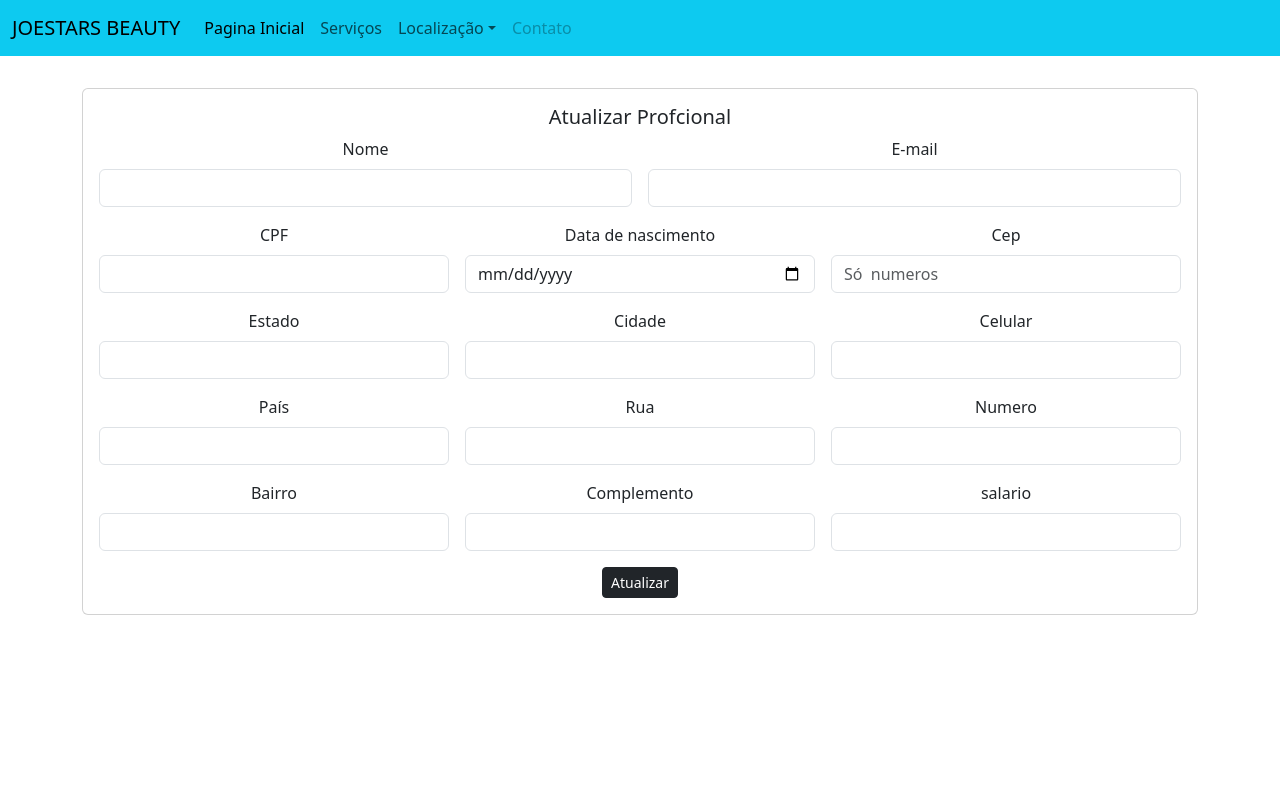
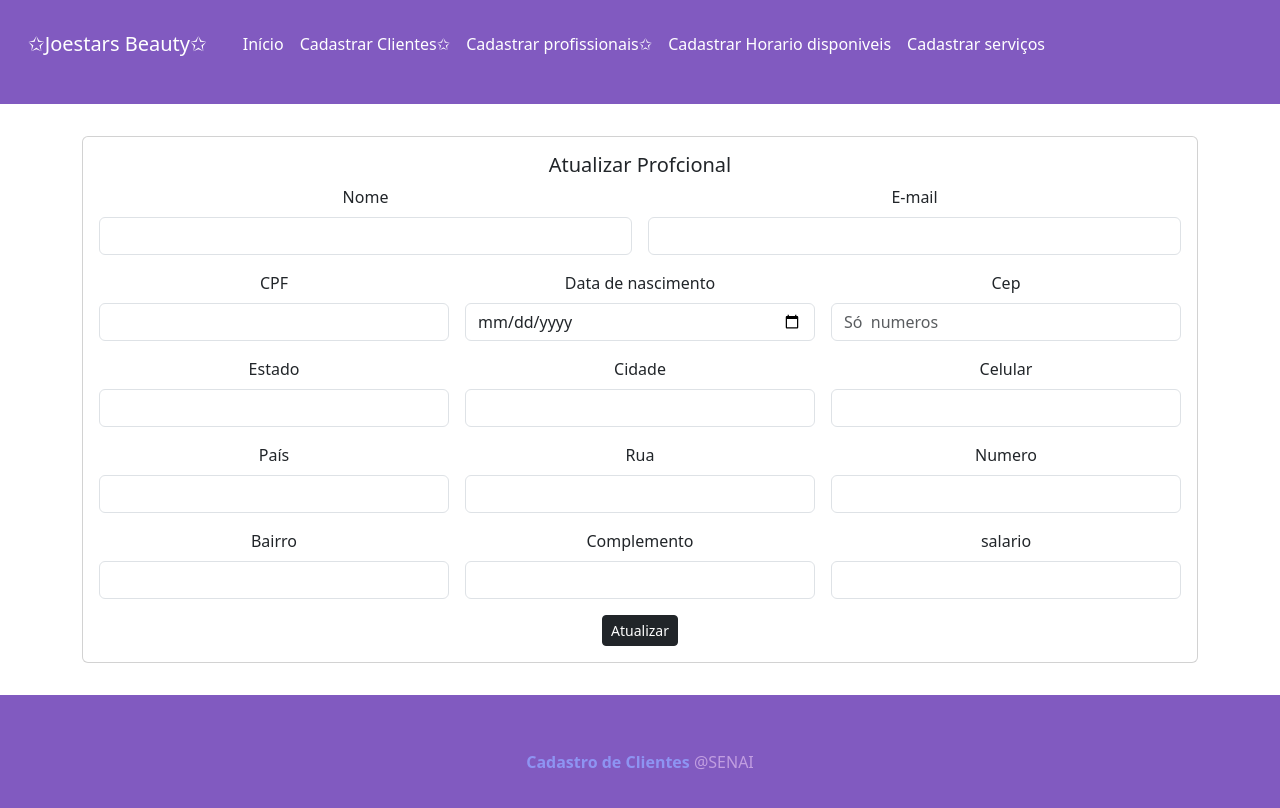
Before and after one commit to Regisjr246/Joestar, a React (Create React App) app: page /editarProfissional/1 in a window 1280 px wide. Shown: the top 808 px of the page. Built offline with nearby package versions, Linux system fonts and the light colour scheme; no server answers.

Commit message:
terminado

```diff
--- a/src/components/CadastroAgenda.tsx
+++ b/src/components/CadastroAgenda.tsx
@@ -114,7 +114,7 @@ const CadastroAgenda = () => {
 
                     <div className='card'>
                         <div className='card-body'>
-                            <h5 className='card-title'>Cadastrar </h5>
+                            <h5 className='card-title'>Cadastrar horario disponiveis </h5>
                             <form onSubmit={cadastrarAgenda} className='row g-3'>
                                 <div className='col-6'>
                                     <label htmlFor="nome" className='form-label'>Profcional_Id</label>
--- a/src/components/EditarAgenda.tsx
+++ b/src/components/EditarAgenda.tsx
@@ -2,7 +2,7 @@ import React, { Component, useState, ChangeEvent, FormEvent, useEffect} from 're
 
 import styles from '../template.module.css';
 import Header from './Header';
-
+import Footer from "./Footer";
 import { useParams } from 'react-router-dom';
 import axios from 'axios';
 import { CadastroInterfaceProficional } from '../Interfaces/CadastroProfissionalInterface';
@@ -73,7 +73,7 @@ const EditarAgenda = () => {
                 <div className='container'>
                     <div className='card'>
                         <div className='card-body'>
-                            <h5 className='card-title'>Atualizar agenda</h5>
+                            <h5 className='card-title'>Editar horario disponiveis</h5>
                             <form onSubmit={atualizarAgenda} className='row g-3'>
 
 
@@ -102,7 +102,7 @@ const EditarAgenda = () => {
                     </div>
                 </div>
             </main>
-
+            <Footer />
             </div>
     )
 
--- a/src/components/EditarCliente.tsx
+++ b/src/components/EditarCliente.tsx
@@ -296,41 +296,9 @@ const EditarClientes = () => {
     return (
         <div>
 
+<Header />
 
 
-            <nav className="navbar navbar-expand-lg navbar-light bg-info">
-  <div className="container-fluid">
-    <a className="navbar-brand" href="#"> JOESTARS BEAUTY</a>
-    <button className="navbar-toggler" type="button" data-bs-toggle="collapse" data-bs-target="#navbarSupportedContent" aria-controls="navbarSupportedContent" aria-expanded="false" aria-label="Toggle navigation">
-      <span className="navbar-toggler-icon"></span>
-    </button>
-    <div className="collapse navbar-collapse" id="navbarSupportedContent">
-      <ul className="navbar-nav me-auto mb-2 mb-lg-0">
-        <li className="nav-item">
-          <a className="nav-link active" aria-current="page" href="#">Pagina Inicial</a>
-        </li>
-        <li className="nav-item">
-          <a className="nav-link" href="#">Serviços</a>
-        </li>
-        <li className="nav-item dropdown">
-          <a className="nav-link dropdown-toggle" href="#" id="navbarDropdown" role="button" data-bs-toggle="dropdown" aria-expanded="false">
-            Localização
-          </a>
-          <ul className="dropdown-menu" aria-labelledby="navbarDropdown">
-            <li><a className="dropdown-item" href="#">Action</a></li>
-            <li><a className="dropdown-item" href="#">Another action</a></li>
-
-            <li><a className="dropdown-item" href="#">Something else here</a></li>
-          </ul>
-        </li>
-        <li className="nav-item">
-          <a className="nav-link disabled">Contato</a>
-        </li>
-      </ul>
-
-    </div>
-  </div>
-</nav>
 <main className={styles.main}>
                 <div className='container'>
 
@@ -437,7 +405,7 @@ const EditarClientes = () => {
                     </div>
                 </div>
             </main>
-
+            <Footer />
         </div>
     )
 }
--- a/src/components/EditarProficional.tsx
+++ b/src/components/EditarProficional.tsx
@@ -296,39 +296,10 @@ const EditarProfissional = () => {
 
 
 
-            <nav className="navbar navbar-expand-lg navbar-light bg-info">
-  <div className="container-fluid">
-    <a className="navbar-brand" href="#"> JOESTARS BEAUTY</a>
-    <button className="navbar-toggler" type="button" data-bs-toggle="collapse" data-bs-target="#navbarSupportedContent" aria-controls="navbarSupportedContent" aria-expanded="false" aria-label="Toggle navigation">
-      <span className="navbar-toggler-icon"></span>
-    </button>
-    <div className="collapse navbar-collapse" id="navbarSupportedContent">
-      <ul className="navbar-nav me-auto mb-2 mb-lg-0">
-        <li className="nav-item">
-          <a className="nav-link active" aria-current="page" href="#">Pagina Inicial</a>
-        </li>
-        <li className="nav-item">
-          <a className="nav-link" href="#">Serviços</a>
-        </li>
-        <li className="nav-item dropdown">
-          <a className="nav-link dropdown-toggle" href="#" id="navbarDropdown" role="button" data-bs-toggle="dropdown" aria-expanded="false">
-            Localização
-          </a>
-          <ul className="dropdown-menu" aria-labelledby="navbarDropdown">
-            <li><a className="dropdown-item" href="#">Action</a></li>
-            <li><a className="dropdown-item" href="#">Another action</a></li>
 
-            <li><a className="dropdown-item" href="#">Something else here</a></li>
-          </ul>
-        </li>
-        <li className="nav-item">
-          <a className="nav-link disabled">Contato</a>
-        </li>
-      </ul>
+<Header />
 
-    </div>
-  </div>
-</nav>
+
 <main className={styles.main}>
                 <div className='container'>
 
@@ -436,7 +407,7 @@ const EditarProfissional = () => {
                     </div>
                 </div>
             </main>
-
+            <Footer />
         </div>
     )
 }
--- a/src/components/EditarServico.TSX
+++ b/src/components/EditarServico.TSX
@@ -123,9 +123,7 @@ const EditarServico = () => {
 
 return (
     <div>
-
-
-
+<Header />
 
       <main className={styles.main}>
         <div className="container">
@@ -192,6 +190,7 @@ return (
           </div>
         </div>
       </main>
+      <Footer />
     </div>
   );
 };
--- a/src/components/Header.tsx
+++ b/src/components/Header.tsx
@@ -28,6 +28,14 @@ const Header = () => {
                                     <a href="/CadastroDeProfissionais" className="nav-link active">Cadastrar profissionais✩</a>
                                 </li>
 
+                                <li className="nav-item">
+                                    <a href="/CadastroAgenda" className="nav-link active">Cadastrar Horario disponiveis</a>
+                                </li>
+
+                                <li className="nav-item">
+                                    <a href="/CadastroServico" className="nav-link active">Cadastrar serviços</a>
+                                </li>
+
 
 
 
```
